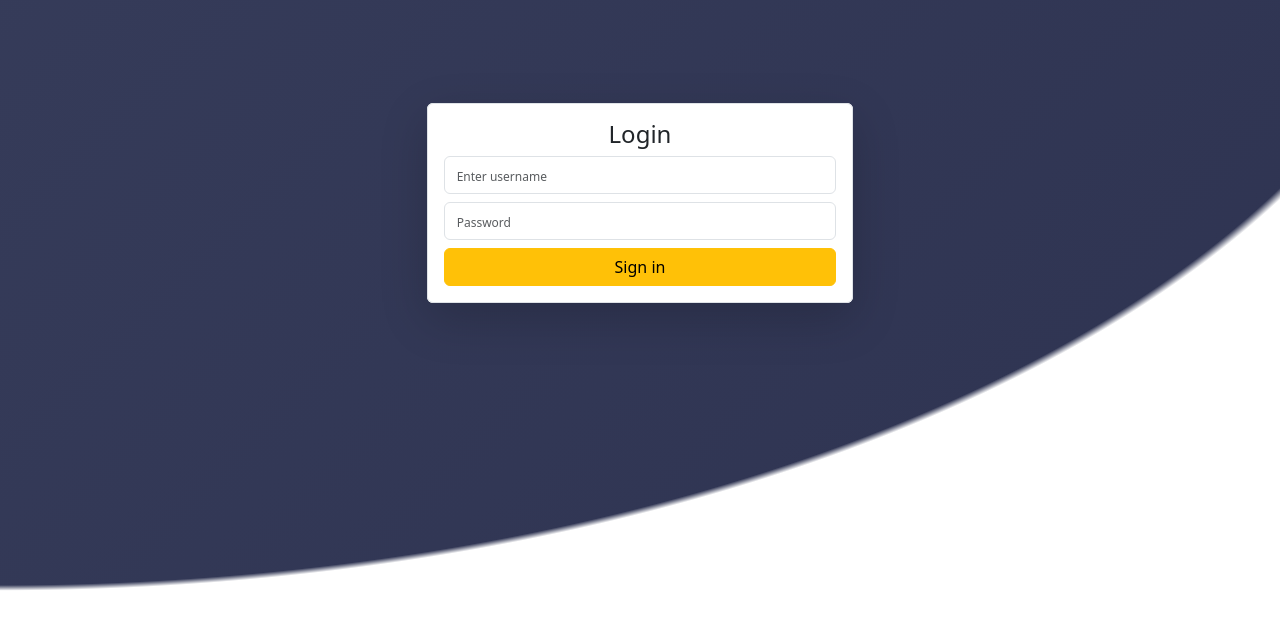
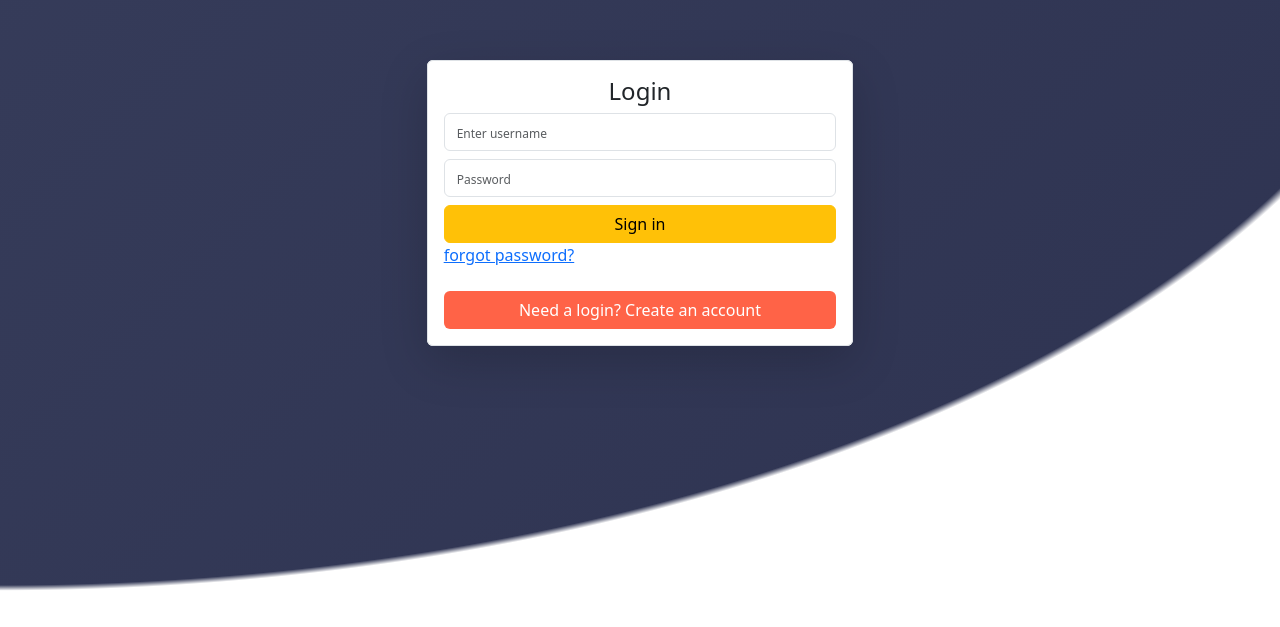
Before and after one commit to aqibmurtaza9/react_admin_panel2, a React (Create React App) app in the folder myapp/: page / in a window 1280 px wide. Shown: the part 173-800 px from the top of the page. Built offline with nearby package versions, Linux system fonts and the light colour scheme.

Commit message:
added button

```diff
--- a/myapp/src/Components/Login/Login.css
+++ b/myapp/src/Components/Login/Login.css
@@ -12,3 +12,8 @@
 #password::placeholder{
     font-size: 12px;
 }
+
+.tomato{
+    background-color: tomato !important;
+    color: #fff !important;
+}
--- a/myapp/src/Components/Login/Login.jsx
+++ b/myapp/src/Components/Login/Login.jsx
@@ -33,7 +33,10 @@ class Login extends React.Component {
                                     <input type="password" name="password" className="form-control" id="password" placeholder="Password"/>
                                 </div>
                                 <button type="submit" className="btn btn-warning mt-2 w-100">Sign in</button>
+                                 <a className="link-primary hover" href="#">forgot password?</a>
                                 </form>
+                                <br/>
+                                <button type="submit" className="tomato btn w-100">Need a login? Create an account</button>
                             </div>
                         </div>
                     </div>
```
